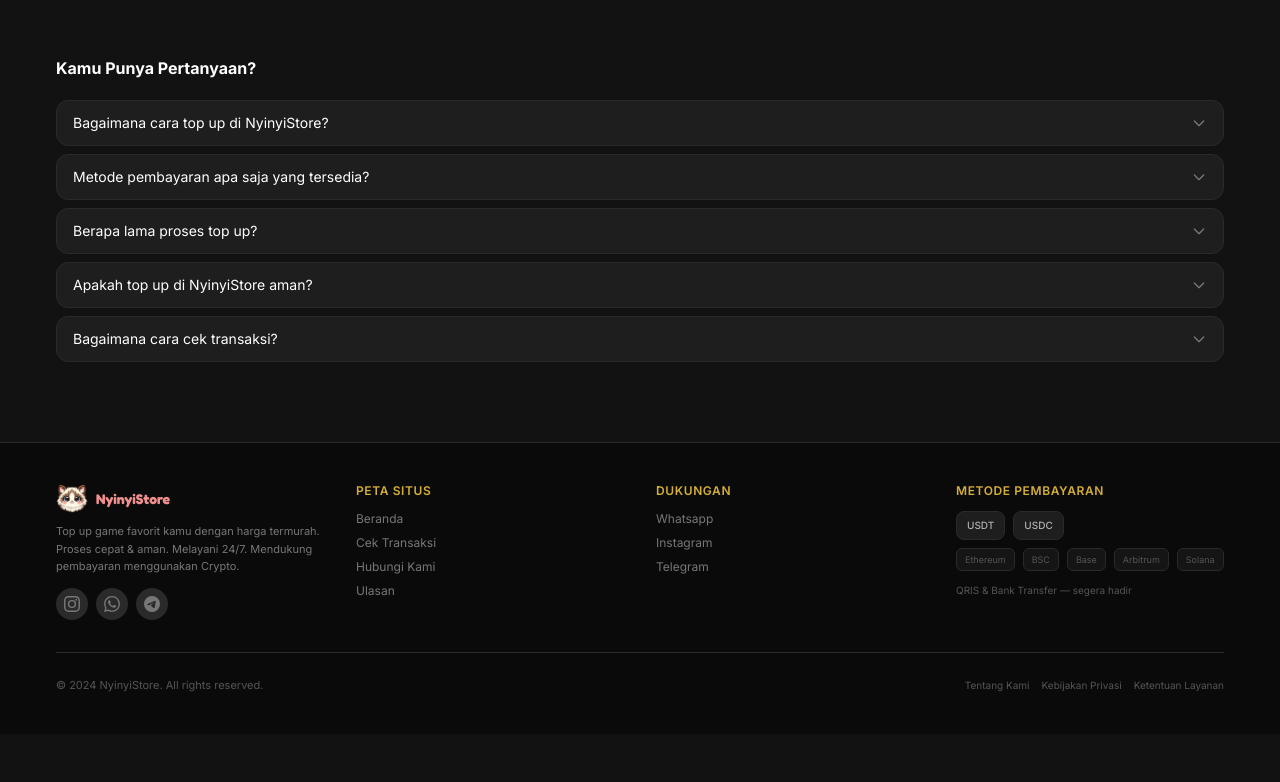
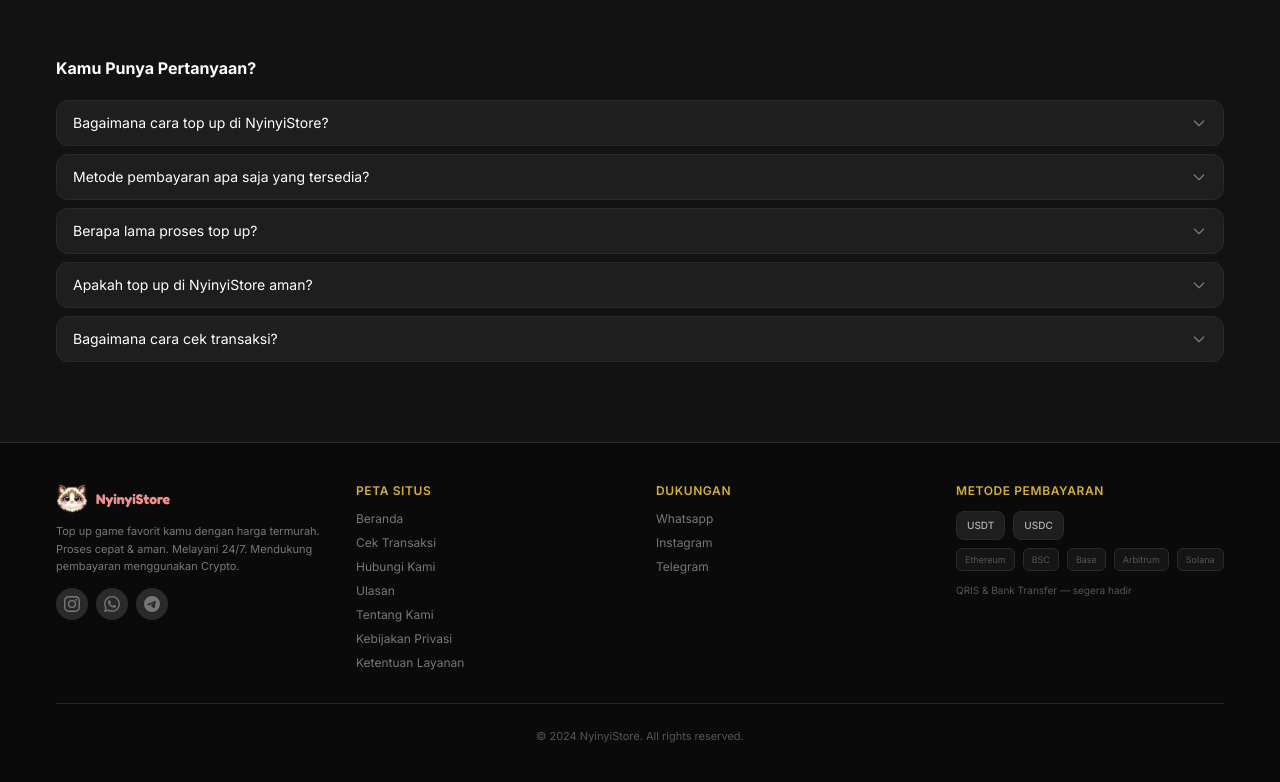
Before and after one commit to rinonism/nyinyistore, a Next.js app: page / in a window 1280 px wide. Shown: the part 1243-2025 px from the top of the page. Before the commit the page ends 1977 px from the top, so only its background shows below. Built offline with nearby package versions, Linux system fonts and the light colour scheme.

Commit message:
move legal links to Peta Situs section in footer

```diff
--- a/src/components/Footer.tsx
+++ b/src/components/Footer.tsx
@@ -37,6 +37,9 @@ export default function Footer() {
               <li><a href="/cek-transaksi" className="hover:text-white transition-colors">Cek Transaksi</a></li>
               <li><ContactModal /></li>
               <li><a href="/ulasan" className="hover:text-white transition-colors">Ulasan</a></li>
+              <li><a href="/tentang-kami" className="hover:text-white transition-colors">Tentang Kami</a></li>
+              <li><a href="/kebijakan-privasi" className="hover:text-white transition-colors">Kebijakan Privasi</a></li>
+              <li><a href="/ketentuan-layanan" className="hover:text-white transition-colors">Ketentuan Layanan</a></li>
             </ul>
           </div>
 
@@ -80,15 +83,10 @@ export default function Footer() {
         </div>
 
         {/* Bottom */}
-        <div className="mt-8 border-t border-[#2a2a2a] pt-6 flex flex-col sm:flex-row items-center justify-between gap-2">
+        <div className="mt-8 border-t border-[#2a2a2a] pt-6 text-center">
           <p className="text-[11px] text-[#555]">
             © 2024 NyinyiStore. All rights reserved.
           </p>
-          <div className="flex gap-3 text-[10px] text-[#555]">
-            <a href="/tentang-kami" className="hover:text-white transition-colors">Tentang Kami</a>
-            <a href="/kebijakan-privasi" className="hover:text-white transition-colors">Kebijakan Privasi</a>
-            <a href="/ketentuan-layanan" className="hover:text-white transition-colors">Ketentuan Layanan</a>
-          </div>
         </div>
       </div>
     </footer>
```
